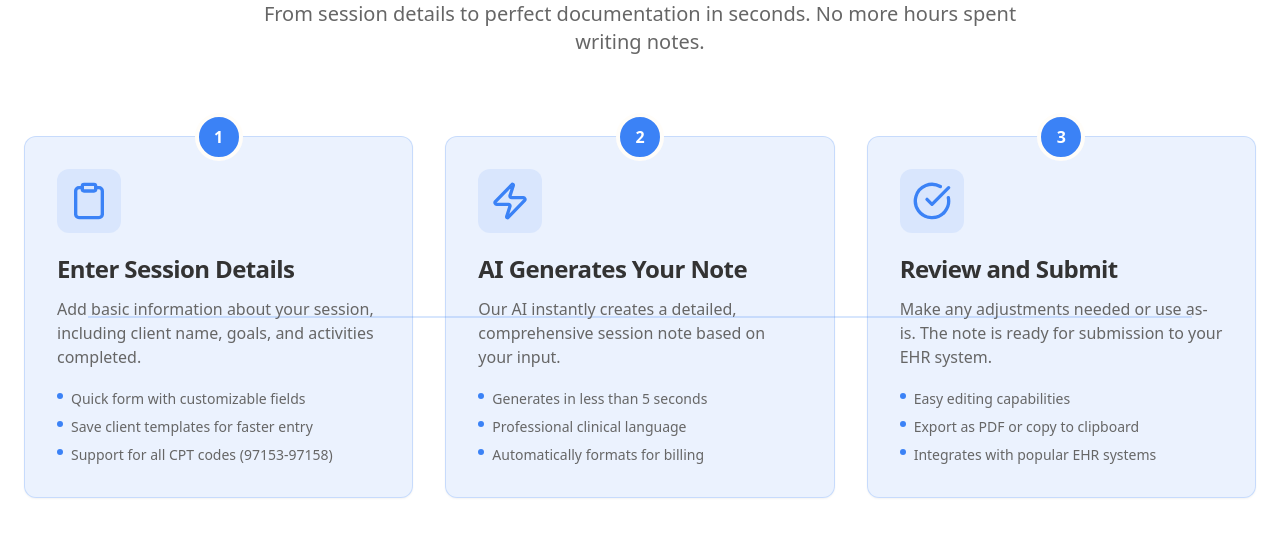
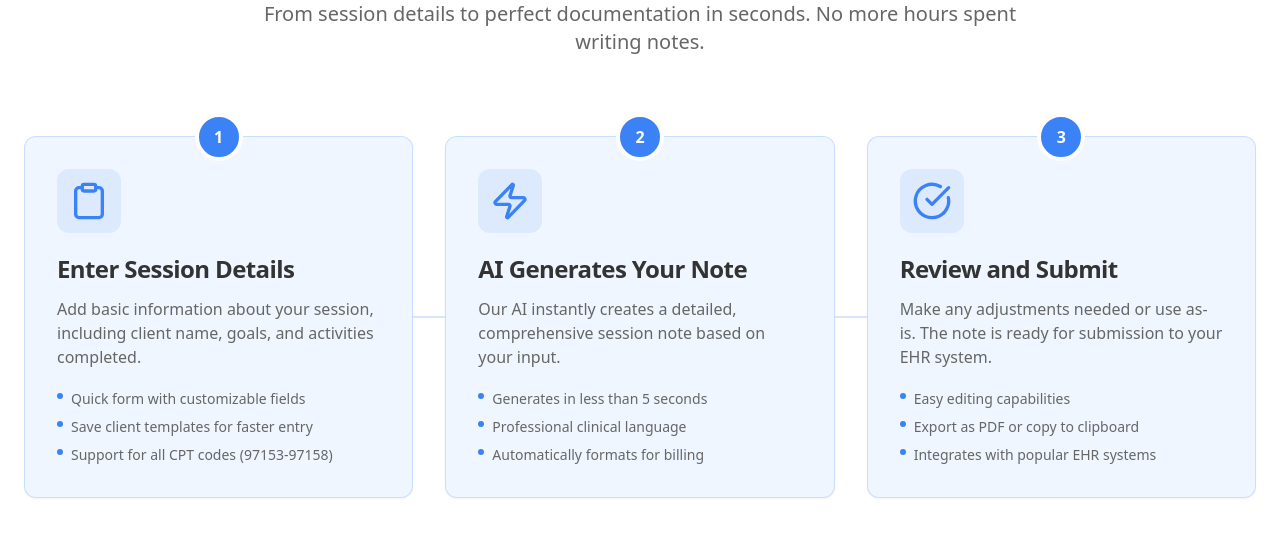
Before and after one commit to Monsoft-Solutions/praxis-notes-website, a Next.js app: page / in a window 1280 px wide. Shown: the part 2580-3128 px from the top of the page. Built offline with nearby package versions, Linux system fonts and the light colour scheme; no server answers.

Commit message:
fix: update card background color in HowItWorks section for improved visual consistency

```diff
--- a/components/sections/how-it-works.tsx
+++ b/components/sections/how-it-works.tsx
@@ -102,7 +102,7 @@ const HowItWorks = () => {
             {steps.map((step, index) => (
               <Card
                 key={index}
-                className="p-8 border-primary/20 bg-primary/10 hover:shadow-lg transition-all duration-300 relative z-10"
+                className="p-8 border-primary/20 bg-blue-50 hover:shadow-lg transition-all duration-300 relative z-10"
               >
                 <div className="absolute top-0 left-1/2 transform -translate-x-1/2 -translate-y-1/2 w-12 h-12 rounded-full bg-primary flex items-center justify-center text-primary-foreground font-bold border-4 border-background">
                   {index + 1}
```
